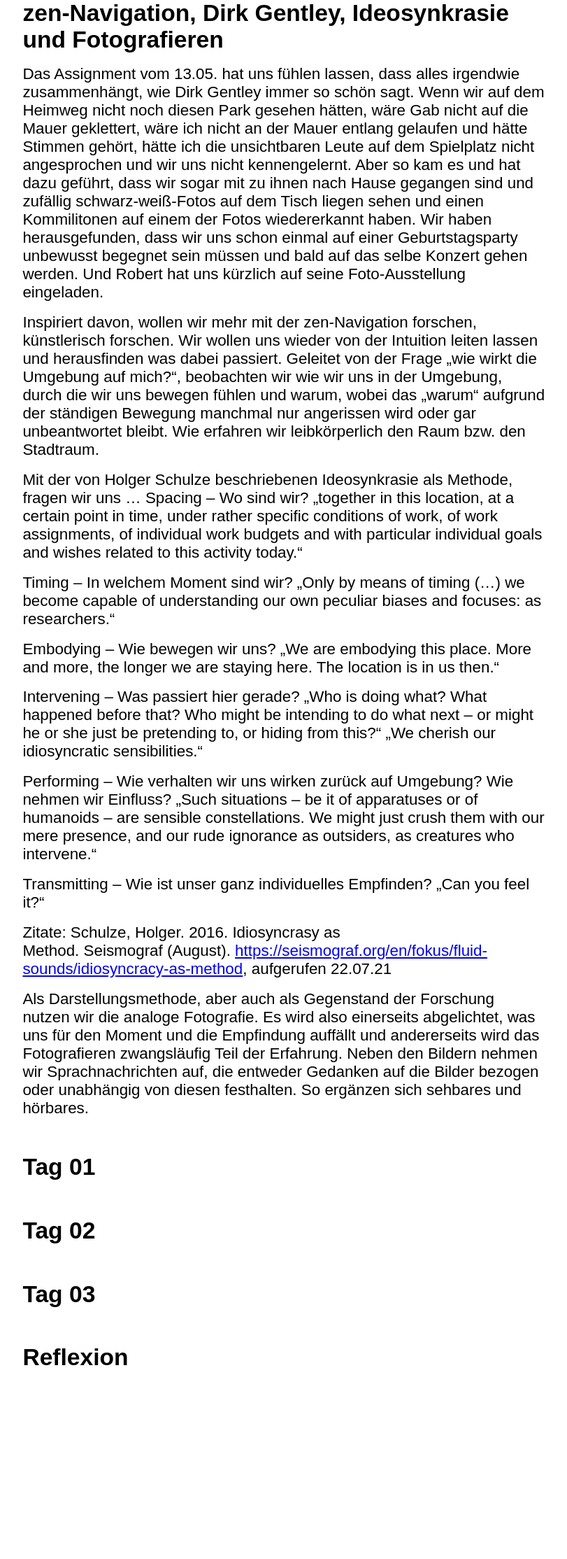
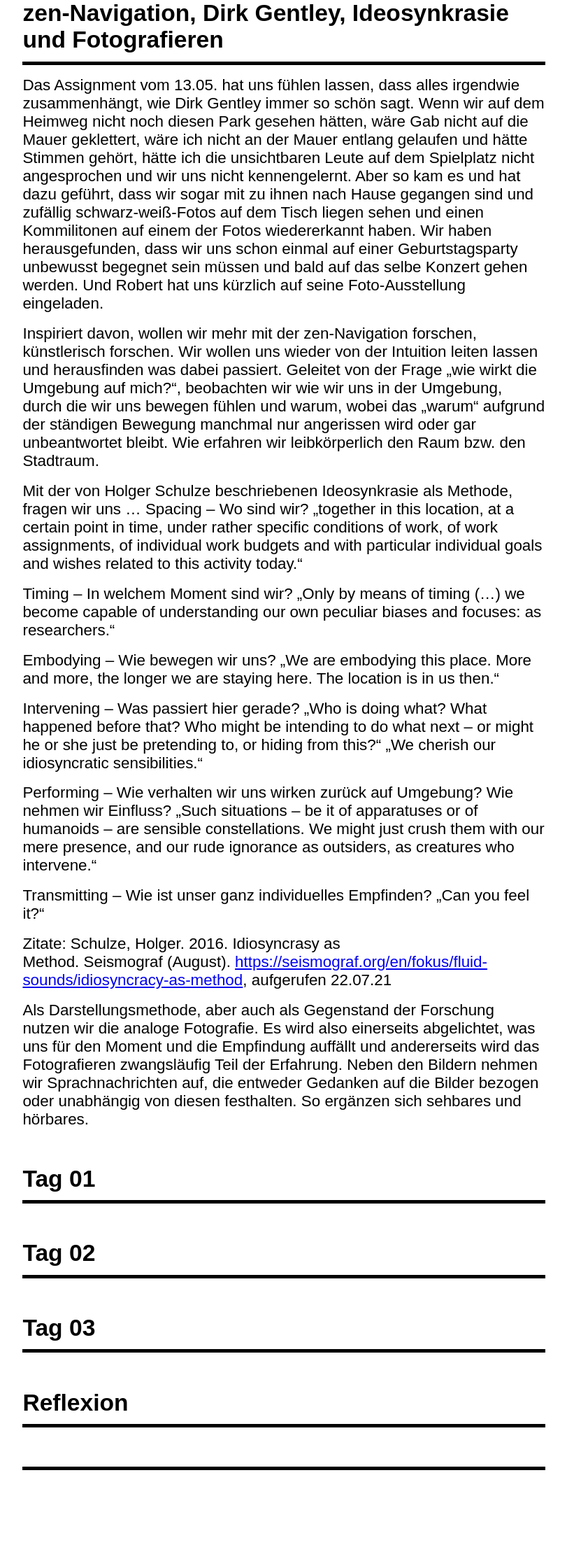
Before and after one commit to Kunstgeschichte3/ZEN-Navigation, a PHP site: page / in a window 1280 px wide. Shown: the part 22-2250 px from the top of the page at 70% size, without its empty margins (234-1045 px from the left). Before the commit the page ends 1973 px from the top, so only its background shows below. Run offline with PHP 8.4, Linux system fonts and the light colour scheme; data that the repository does not hold is empty.

Commit message:
💄 ui improvements

```diff
--- a/style.css
+++ b/style.css
@@ -30,6 +30,14 @@ html {
 
 main {
   --space: var(--s3);
+  margin-bottom: 1.5rem;
+  padding-bottom: 2.5rem;
+  border-bottom: 5px solid #000;
+}
+
+h1, h2 {
+  border-bottom: 5px solid #000;
+  padding-bottom: 0.5rem;
 }
 
 .el-frame {
@@ -189,7 +197,7 @@ button {
 
 .player-container {
   position: fixed;
-  bottom: 0;
+  bottom: 0.5rem;
   left: 0;
   width: 100%;
 }
@@ -198,7 +206,8 @@ button {
 }
 
 .player {
-  width: var(--measure);
+  width: calc( var(--measure) - .5rem);
+  background: #fff;
   margin: 0 auto;
 }
 .player figure {
@@ -213,7 +222,7 @@ button {
       -ms-flex-align: center;
           align-items: center;
   gap: 0.5em;
-  padding: 0.5rem;
+  padding: 0.25rem 0.25rem;
 }
 .player figure figcaption {
   display: -webkit-box;
@@ -378,3 +387,7 @@ how to remove the virtical space around the range input in IE*/
     /*Edge starts the margin from the thumb, not the track as other browsers do*/
   }
 }
+input[type=range] {
+  -webkit-transition: all 2s ease;
+  transition: all 2s ease;
+}
--- a/style.scss
+++ b/style.scss
@@ -30,7 +30,16 @@ main {
 }
 main {
   --space: var(--s3);
+  margin-bottom: 1.5rem;
+  padding-bottom: 2.5rem;
+  border-bottom: 5px solid #000;
 }
+
+h1, h2 {
+  border-bottom: 5px solid #000;
+  padding-bottom: .5rem;
+}
+
 .el-frame {
   --n: 9;
   --d: 16;
@@ -166,7 +175,7 @@ button {
 
 .player-container {
   position: fixed;
-  bottom: 0;
+  bottom: 0.5rem;
   left: 0;
   //border: 2px solid red;
   width: 100%;
@@ -175,8 +184,11 @@ button {
   }
 }
 .player {
-  width: var(--measure);
+  width: calc( var(--measure) - .5rem);
+  //background: linear-gradient(transparent 15%,#fff 15%,#fff 85%,transparent 85%);
+  background: #fff;
   margin: 0 auto;
+  //margin: 0 auto 0.5rem auto;
 
   //border: 2px solid green;
   & figure {
@@ -186,7 +198,7 @@ button {
     justify-content: space-between;
     align-items: center;
     gap: .5em;
-    padding: 0.5rem;
+    padding: .25rem 0.25rem;
     & figcaption { display: flex; align-items: center;}
     & code {font-size: .75rem}
     & .seek {
@@ -324,3 +336,7 @@ how to remove the virtical space around the range input in IE*/
     /*Edge starts the margin from the thumb, not the track as other browsers do*/
   }
 }
+
+input[type=range] {
+  transition: all 2s ease;
+}
```
Also changed, not shown: index.html (+42 -1 lines), index.php (+41 -0 lines).
